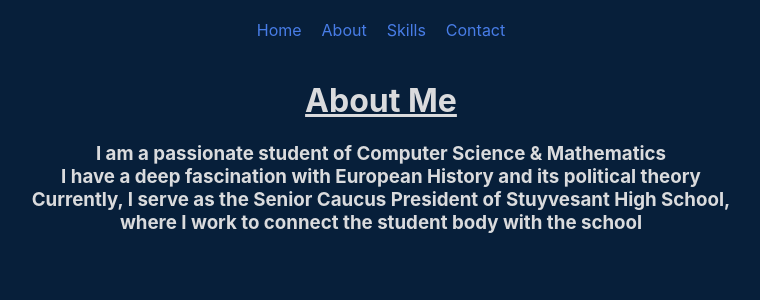
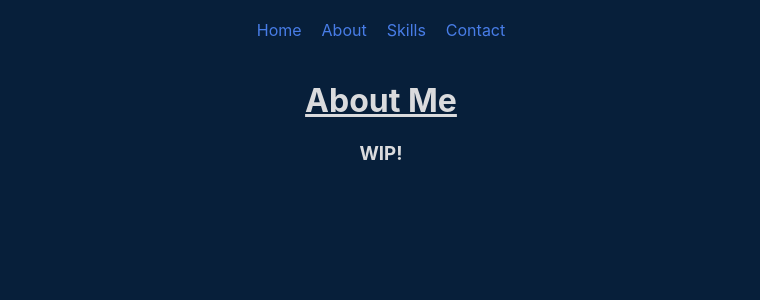
Before and after one commit to zidanekarim/zidanekarim.github.io, a React (Create React App) app: page /about in a window 1280 px wide. Shown: the top 300 px of the page, without its empty margins (259-1019 px from the left). Built offline with nearby package versions, Linux system fonts and the light colour scheme.

Commit message:
updated about and changed headers

```diff
--- a/src/components/About.js
+++ b/src/components/About.js
@@ -8,12 +8,7 @@ const About = () => {
     <div className="about">
         <h1><u>About Me</u></h1>
         <h3>
-            I am a passionate student of Computer Science & Mathematics
-            <br />
-            I have a deep fascination with European History and its political theory
-            <br />
-            Currently, I serve as the Senior Caucus President of Stuyvesant High School, <br />where I work to connect the student body with the school
-
+            WIP!
         </h3>
     </div>
   );
--- a/src/components/Header.js
+++ b/src/components/Header.js
@@ -10,8 +10,8 @@ const Header = () => {
     <header className="header">
         <img id="profile-pic" src={zidane} alt="Zidane Karim" />
         <h1 id="title">Zidane Karim</h1>
-        <h2>Rising Senior @ <a target="_blank" href="https://stuy.enschool.org/">Stuyvesant High School</a></h2>
-        <h2>Senior Caucus President @<a target="_blank" href="https://senior.stuysu.org/">StuySU</a></h2>
+        <h2>Rising Freshman @ <a target="_blank" href="https://cooper.edu/">The Cooper Union</a></h2>
+        <h2>Software Developer Intern @<a target="_blank" href="https://mentorapromise.org/">Mentor-A-Promise</a></h2>
     </header>
   );
 }
```
Also changed, not shown: 1 other file (tests, documents, lock files or other folders).
